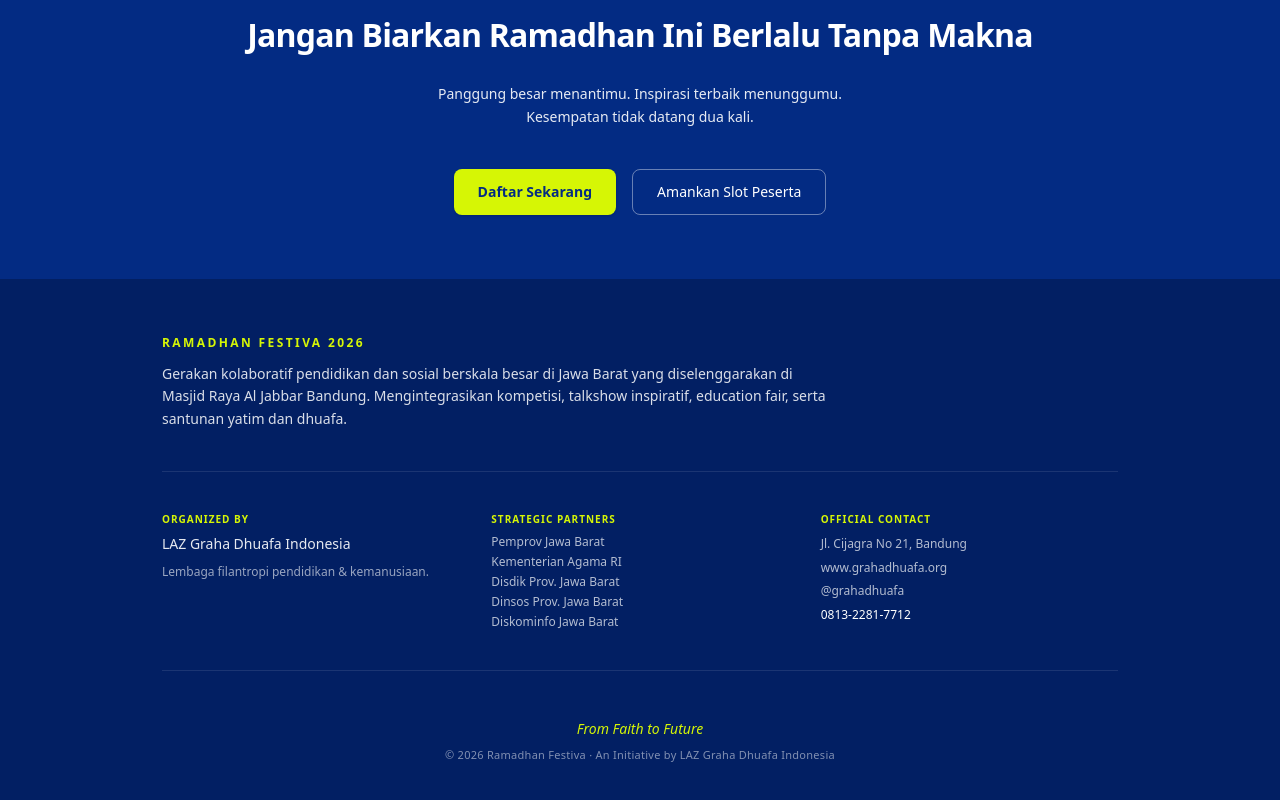
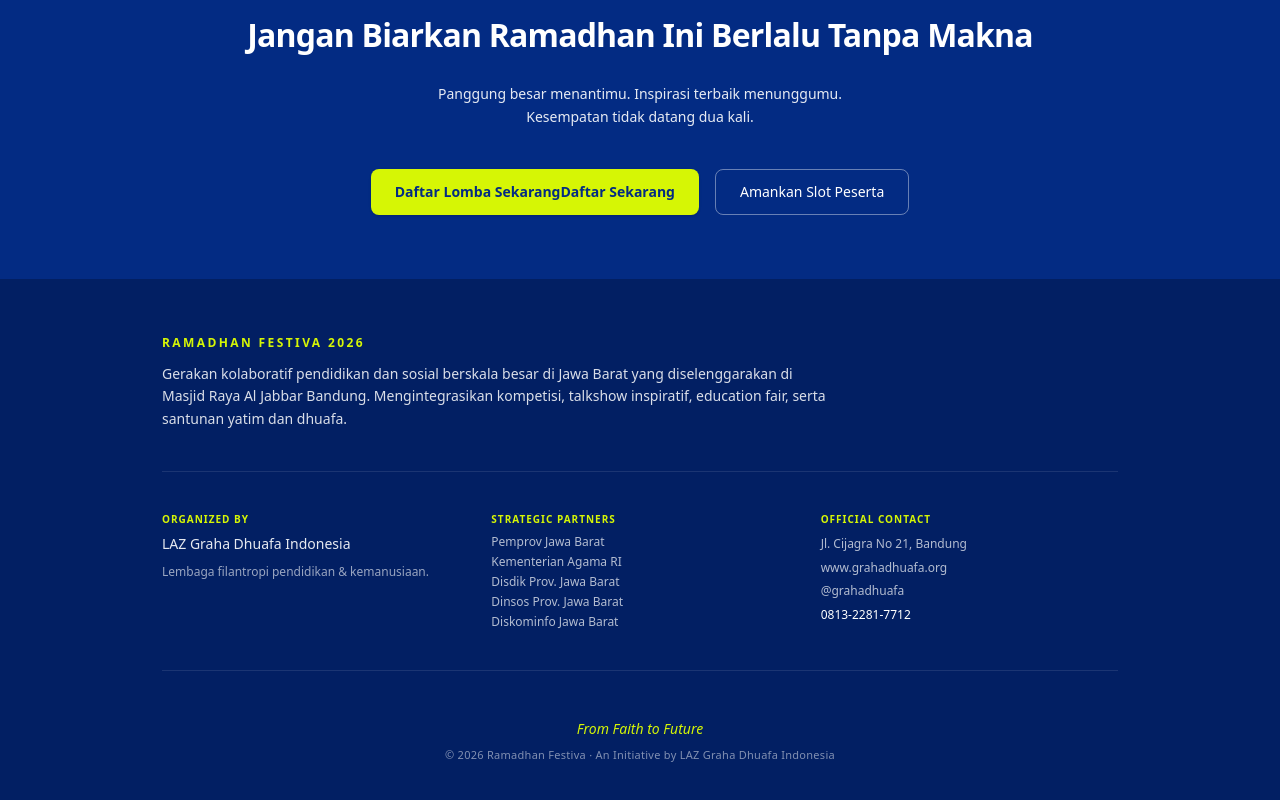
Before and after one commit to kangdj749/ramadhan-festiva, a Next.js app: page / in a window 1280 px wide. Shown: the part 6222-7022 px from the top of the page. Built offline with nearby package versions, Linux system fonts and the light colour scheme.

Commit message:
update link registrasi

```diff
--- a/src/components/ClosingCTASection.tsx
+++ b/src/components/ClosingCTASection.tsx
@@ -26,10 +26,11 @@
 
           <div className="flex flex-col sm:flex-row gap-4 justify-center pt-4">
             <button className="px-6 py-3 rounded-lg bg-[#d6f605] text-[#032b83] font-semibold text-sm shadow-sm hover:opacity-90 transition">
+              <a href="/registrasi">Daftar Lomba Sekarang</a>
               Daftar Sekarang
             </button>
             <button className="px-6 py-3 rounded-lg border border-white/40 text-white text-sm hover:bg-white/10 transition">
-              Amankan Slot Peserta
+              <a href="/registrasi">Amankan Slot Peserta</a>
             </button>
           </div>
 
--- a/src/components/KategoriSection.tsx
+++ b/src/components/KategoriSection.tsx
@@ -96,7 +96,7 @@
               asChild
               className="bg-[#d6f605] hover:bg-lime-300 text-[#032b83] font-semibold px-6 py-3 rounded-xl text-sm transition-all duration-300 shadow-sm hover:shadow-md"
             >
-              <a href="#registrasi">Saya Siap Jadi Peserta</a>
+              <a href="/registrasi">Saya Siap Jadi Peserta</a>
             </Button>
           </motion.div>
 
```
